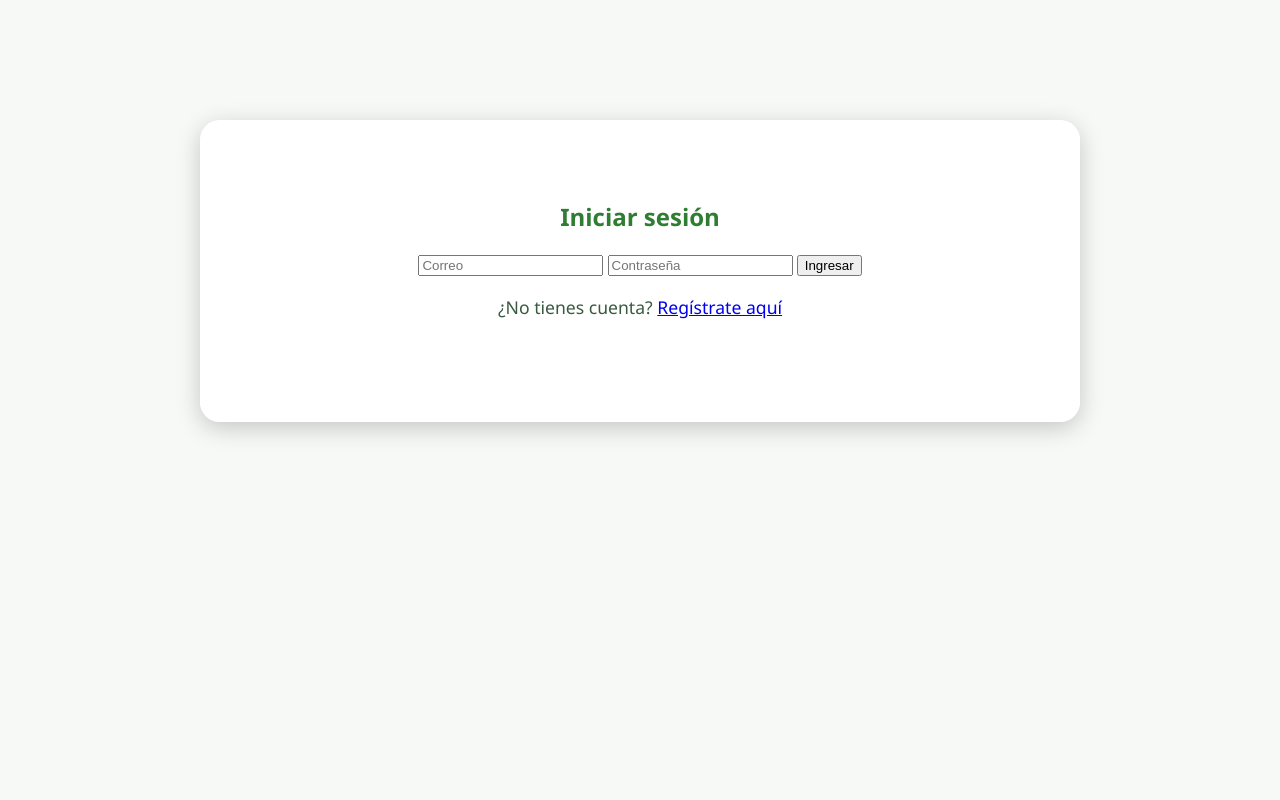
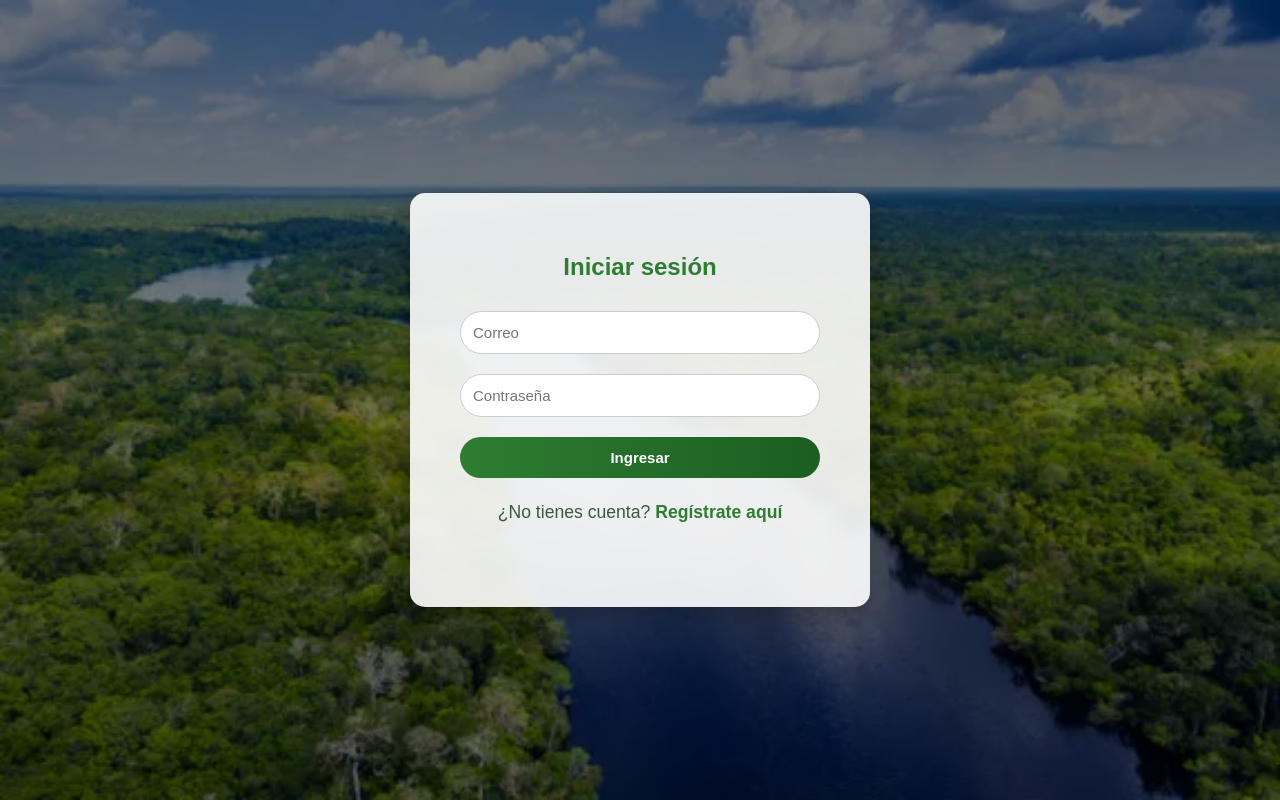
Before and after one commit to BRIAN-LOPEZ11/ProyectoODS, a Flask app: page / in a window 1280 px wide. Run offline with Flask 3, Linux system fonts and the light colour scheme.

Commit message:
Arreglando login y register

```diff
--- a/static/styles.css
+++ b/static/styles.css
@@ -760,3 +760,84 @@ body.donaciones-body {
   color: #81c784; /* verde institucional */
   transform: translateY(-3px);
 }
+
+/* === LOGIN & REGISTER === */
+body.login-register {
+    background: url("../static/img/fondo_login.webp") no-repeat center center/cover;
+    height: 100vh;
+    display: flex;
+    align-items: center;
+    justify-content: center;
+    position: relative;
+    font-family: 'Poppins', sans-serif;
+}
+
+/* Capa semitransparente sobre la imagen */
+body.login-register::before {
+    content: "";
+    position: absolute;
+    top: 0;
+    left: 0;
+    width: 100%;
+    height: 100%;
+    background-color: rgba(0, 0, 0, 0.5); /* 👈 Opacidad ajustable: cambia 0.5 por 0.3 si la quieres más visible */
+    z-index: 0;
+}
+
+.login-register .container {
+    position: relative;
+    z-index: 1;
+    background: rgba(255, 255, 255, 0.9);
+    padding: 40px 50px;
+    border-radius: 15px;
+    box-shadow: 0 8px 25px rgba(0,0,0,0.3);
+    text-align: center;
+    width: 360px;
+}
+
+.login-register h2 {
+    color: #2e7d32;
+    margin-bottom: 20px;
+    font-weight: 600;
+}
+
+/* Inputs y botón del mismo ancho */
+.login-register input,
+.login-register button {
+    width: 100%;
+    padding: 12px;
+    margin: 10px 0;
+    border-radius: 25px;
+    border: 1px solid #ccc;
+    font-size: 15px;
+    box-sizing: border-box;
+}
+
+/* Botón */
+.login-register button {
+    background: linear-gradient(90deg, #2e7d32, #1b5e20);
+    color: white;
+    border: none;
+    font-weight: 600;
+    cursor: pointer;
+    transition: all 0.3s ease;
+}
+
+.login-register button:hover {
+    background: linear-gradient(90deg, #388e3c, #2e7d32);
+    transform: translateY(-1px);
+}
+
+.login-register p {
+    margin-top: 10px;
+}
+
+.login-register a {
+    color: #2e7d32;
+    text-decoration: none;
+    font-weight: 600;
+}
+
+.login-register a:hover {
+    text-decoration: underline;
+}
```
